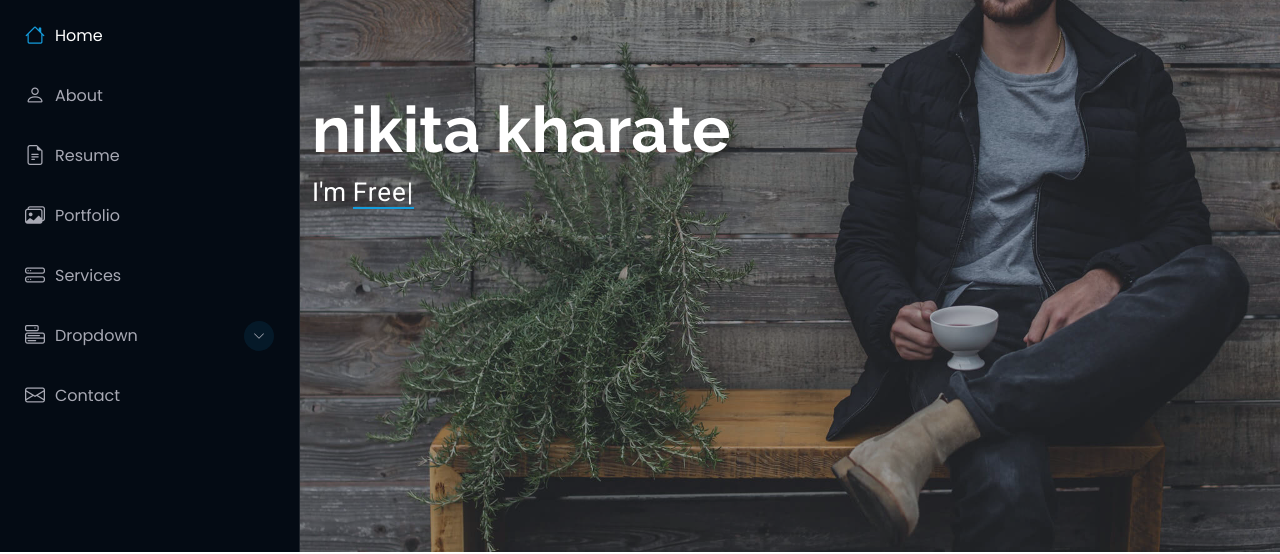
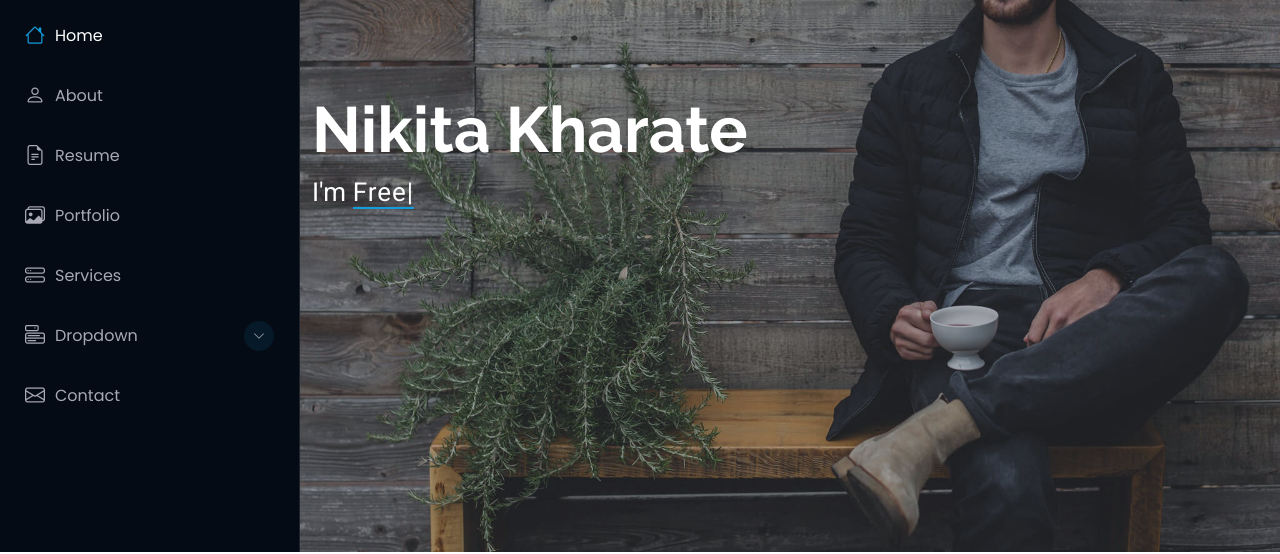
Before and after one commit to nikitakharate/port-deployed-on-s3, a plain HTML site: page index.html in a window 1280 px wide. Shown: the part 248-802 px from the top of the page. Drawn offline with Linux system fonts and the light colour scheme.

Commit message:
added index.html

```diff
--- a/index.html
+++ b/index.html
@@ -97,7 +97,7 @@
       <img src="assets/img/hero-bg.jpg" alt="" data-aos="fade-in" class="">
 
       <div class="container" data-aos="fade-up" data-aos-delay="100">
-        <h2>nikita kharate</h2>
+        <h2>Nikita Kharate</h2>
         <p>I'm <span class="typed" data-typed-items="Designer, Developer, Freelancer, Photographer">Designer</span><span class="typed-cursor typed-cursor--blink" aria-hidden="true"></span><span class="typed-cursor typed-cursor--blink" aria-hidden="true"></span></p>
       </div>
 
```
